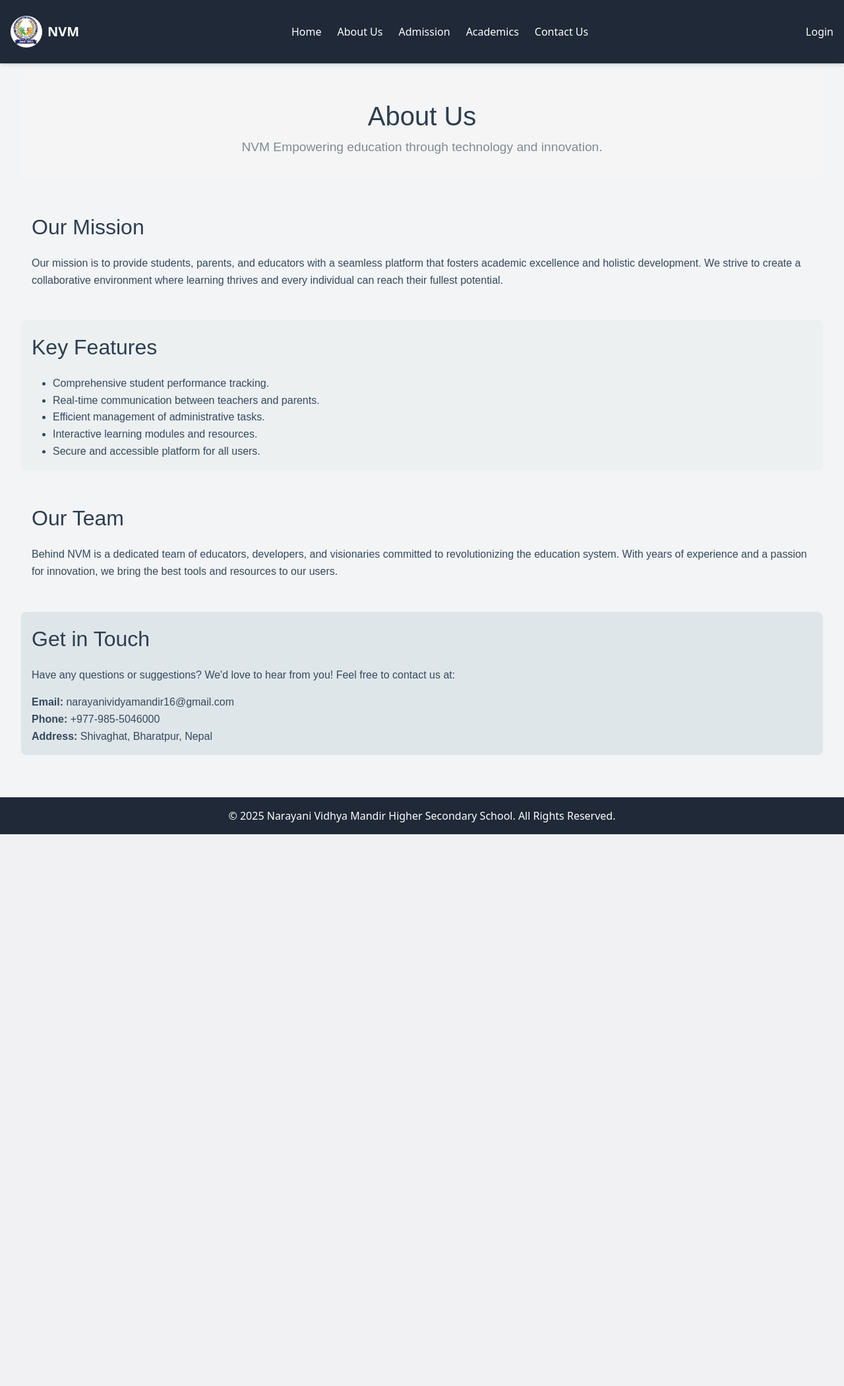
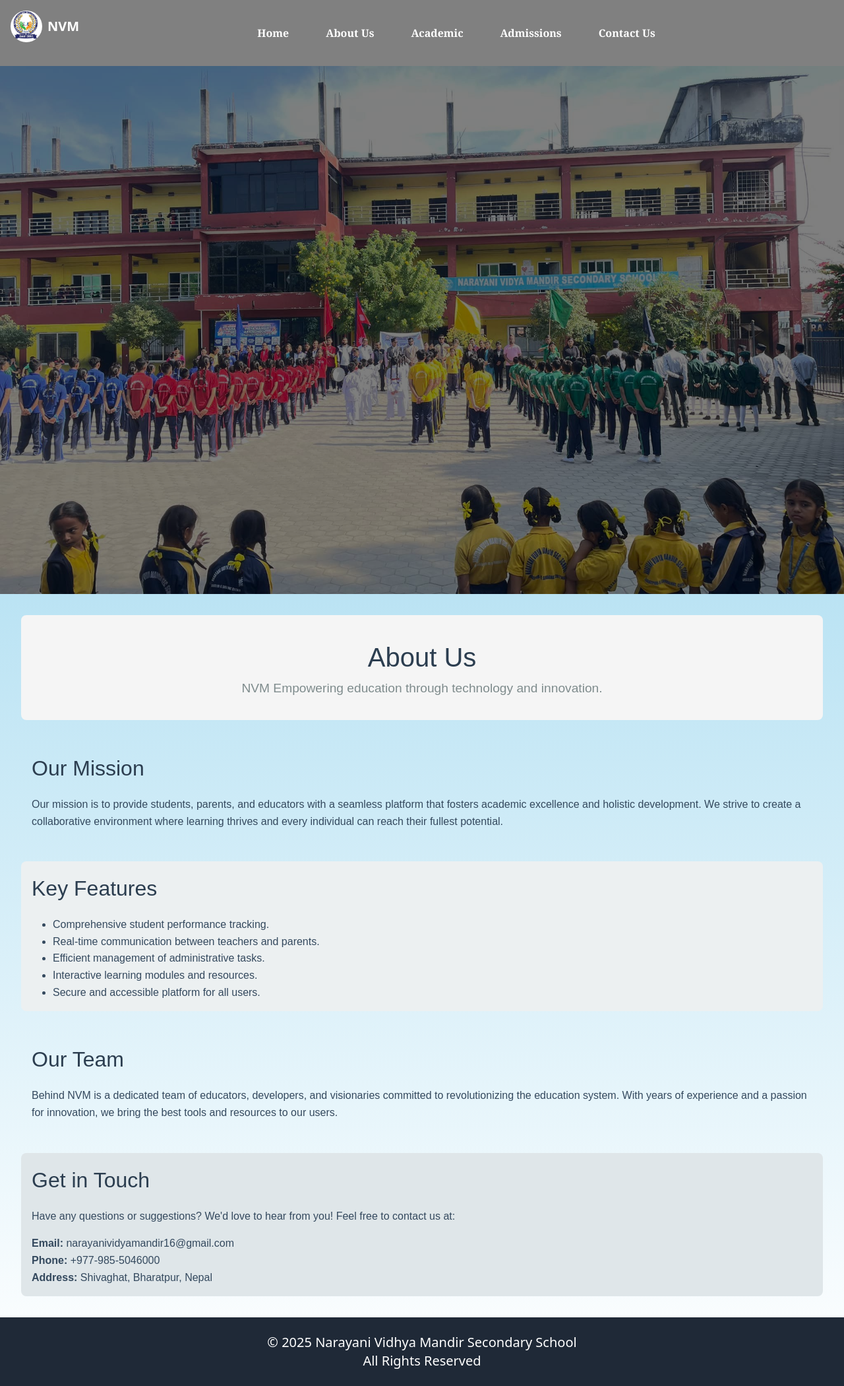
Before and after one commit to cole15sky/NVM-Webapp, a Django app: page /aboutUs/ in a window 1280 px wide. Shown: the whole page at 66% size. Before the commit the page ends 1264 px from the top, so only its background shows below. Run offline with Django 5.2, Linux system fonts and the light colour scheme; some libraries are stand-ins or nearby versions.

Commit message:
refactor: base templates

```diff
--- a/about/templates/about/about.html
+++ b/about/templates/about/about.html
@@ -2,6 +2,15 @@
 {% load static %}
 
 {% block content %}
+<!-- Hero Section -->
+<div class="relative h-screen w-full">
+    <img src="{% static 'app/images/assembly.jpg' %}" alt="Hero Background" class="absolute inset-0 w-full h-full object-cover">
+    <div class="absolute inset-0 bg-black bg-opacity-50"></div>
+    <div class="absolute top-16 left-0 w-full text-center z-10">
+        <h1 class="text-5xl md:text-3xl font-bold tracking-wide text-white uppercase font-serif"></h1>
+    </div>
+</div>
+
 <div class="about-page-container" style="padding: 2rem; font-family: Arial, sans-serif; line-height: 1.6;">
     <div class="hero-section" style="background-color: #f5f5f5; padding: 2rem; text-align: center; border-radius: 8px;">
         <h1 style="font-size: 2.5rem; color: #2c3e50;">About Us</h1>
@@ -50,4 +59,22 @@
         </ul>
     </div>
 </div>
+
+<script>
+    const closeButtons = document.querySelectorAll('.close-btn');
+
+  closeButtons.forEach(button => {
+    button.addEventListener('click', (event) => {
+      const alert = event.target.closest('.alert');
+      if (alert) {
+        alert.style.transition = 'opacity 0.5s';
+        alert.style.opacity = '0';
+
+        setTimeout(() => {
+          alert.remove();
+        }, 500);
+      }
+    });
+  });
+</script>
 {% endblock %}
--- a/home/templates/home/base.html
+++ b/home/templates/home/base.html
@@ -5,15 +5,35 @@
 <head>
     <meta charset="UTF-8">
     <meta name="viewport" content="width=device-width, initial-scale=1.0">
-    <title>NVM-Dj</title>
+    <title>NVMSS</title>
     {% tailwind_css %}
 </head>
-<body class="bg-gray-100 text-gray-800 flex flex-col min-h-screen">
 
-    <!-- Navbar -->
-    <nav class="bg-gray-800 text-white shadow-md fixed top-0 left-0 right-0 z-50">
-        <div class="container mx-auto px-4 py-6 flex items-center justify-between">
+<style>
+
+    .nav {
+        height: 100px;
+        background-color: 	grey;
+        width: 100vw;
+    }
+    .background {
+        background: linear-gradient(to bottom, #87CEEB, #ffffff);
+    }
+    .fix {
+        margin-top: 25px;
+    }
+
+
+</style>
+
+
+<body class="background flex flex-col min-h-screen">
+    <main class="font-sans flex-grow">
+        <nav class="bg-gray-800 nav text-black shadow-md">
+            <div class="container mx-auto px-4 py-4 flex items-center justify-between">
+
                 <!-- Logo -->
+
                 <div class="text-xl font-bold flex items-center">
                     <a href="{% url 'home' %}" class="text-white hover:text-blue-600 flex items-center">
                         <!-- Logo Image -->
@@ -22,59 +42,82 @@
                     </a>
                 </div>
 
-            <!-- Menu for larger screens -->
-            <div class="hidden lg:flex flex-grow items-center justify-center space-x-6">
-                <a href="{% url 'home' %}" class="text-white hover:text-blue-600">Home</a>
-                <a href="{% url 'about' %}" class="text-white hover:text-blue-600">About Us</a>
-                <a href="" class="text-white hover:text-blue-600">Admission</a>
-                <a href="" class="text-white hover:text-blue-600">Academics</a>
-                <a href="" class="text-white hover:text-blue-600">Contact Us</a>
+                <!-- Hamburger Menu (Mobile)
+                <button id="menu-toggle" class="text-white md:hidden mr-4 mt-5 focus:outline-none">
+                    <i class="fa-solid fa-bars fa-xl"></i>
+                </button> -->
+
+                <!-- Desktop Navigation Links -->
+                <ul id="menu" class="hidden md:flex mt-5 space-x-6 items-center justify-center flex-grow font-serif font-semibold text-md">
+                    <li>
+                        <a href="/" class="hover:bg-indigo-700  active text-white hover:text-white px-4 btn active py-2 rounded-md transition">Home</a>
+                    </li>
+                    <li>
+                        <a href="/aboutUs" class="hover:bg-indigo-700  text-white hover:text-white px-4 py-2 rounded-md transition">About Us</a>
+                    </li>
+                    <li>
+                        <a href="" class="hover:bg-indigo-700 text-white hover:text-white px-4 py-2 rounded-md transition">Academic</a>
+                    </li>
+                    <li>
+                        <a href="" class="hover:bg-indigo-700 text-white hover:text-white px-4 py-2 rounded-md transition">Admissions</a>
+                    </li>
+                    <li>
+                        <a href="" class="hover:bg-indigo-700 text-white hover:text-white px-4 py-2 rounded-md transition">Contact Us</a>
+                    </li>
+
+                </ul>
             </div>
 
-            <!-- Cart Icon on the Right -->
-            <div class="hidden lg:flex items-center">
-                <a href="" class="flex items-center space-x-2 text-white hover:text-blue-600">
-                    <i class="fa-solid fa-user-chef"></i>
-                    <span>Login</span>
-                </a>
+            <!-- Mobile Dropdown -->
+            <div id="mobile-menu" class="hidden fixed inset-0 bg-indigo-800 text-white shadow-md md:hidden z-50">
+                <ul class="flex flex-col space-y-4 py-4 px-6 h-full items-center justify-center">
+                    <li>
+                        <a href="/" class="hover:bg-indigo-700 px-4 py-2 rounded-md transition block">Home</a>
+                    </li>
+                    <li>
+                        <a href="/aboutUs" class="hover:bg-indigo-700 px-4 py-2 rounded-md transition block">About Us</a>
+                    </li>
+                    <li>
+                        <a href="" class="hover:bg-indigo-700 px-4 py-2 rounded-md transition block">Academic</a>
+                    </li>
+                    <li>
+                        <a href="" class="hover:bg-indigo-700 px-4 py-2 rounded-md transition block">Admissions</a>
+                    </li>
+                    <li>
+                        <a href="" class="hover:bg-indigo-700 px-4 py-2 rounded-md transition block">Contact Us</a>
+                    </li>
+                </ul>
             </div>
 
-            <!-- Hamburger Menu for Mobile -->
-            <button id="menu-toggle" class="lg:hidden text-white focus:outline-none">
-                <i class="fa-solid fa-bars fa-xl"></i>
-            </button>
-        </div>
-
-        <!-- Mobile Menu -->
-        <div id="mobile-menu" class="hidden bg-gray-800 text-white">
-            <ul class="flex flex-col space-y-4 py-4 px-6">
-                <li><a href="{% url 'home' %}" class="hover:bg-gray-700 px-4 py-2 rounded-md transition block">Home</a></li>
-                <li><a href="{% url 'about' %}" class="hover:bg-gray-700 px-4 py-2 rounded-md transition block">About Us</a></li>
-            </ul>
-        </div>
         </nav>
 
-    <!-- Adjust padding to avoid content being hidden by fixed navbar -->
-    <main class="flex-grow container mx-auto mt-20">
+        <!-- Content Section -->
         {% block content %}
+
         {% endblock %}
-    </main>
 
         <!-- Footer -->
-    <footer class="bg-gray-800 text-white py-4 mt-8">
-        <div class="container mx-auto text-center">
-            <p>&copy; 2025 Narayani Vidhya Mandir Higher Secondary School. All Rights Reserved.</p>
+        <footer class="bg-gray-800 text-white py-6 mt-auto"> <!-- Updated: Added mt-auto -->
+            <div class="container mx-auto md:text-xl text-sm text-center">
+                <p>&copy; 2025 Narayani Vidhya Mandir Secondary School</p>
+                <p>All Rights Reserved</p>
             </div>
         </footer>
 
+    </main>
+<!--
     <script>
-        // Mobile menu toggle
-        const menuToggle = document.getElementById('menu-toggle');
-        const mobileMenu = document.getElementById('mobile-menu');
-        menuToggle.addEventListener('click', () => {
-            mobileMenu.classList.toggle('hidden');
+        const menuToggle = document.getElementById("menu-toggle");
+        const desktopMenu = document.getElementById("menu");
+        const mobileMenu = document.getElementById("mobile-menu");
+
+        menuToggle.addEventListener("click", () => {
+            mobileMenu.classList.toggle("hidden");
+            desktopMenu.classList.add("hidden");
         });
-    </script>
+    </script> -->
 
 </body>
+
+
 </html>
--- a/home/templates/home/home.html
+++ b/home/templates/home/home.html
@@ -7,7 +7,7 @@
     <img src="{% static 'app/images/nvm_scouts.jpg' %}" alt="Hero Background" class="absolute inset-0 w-full h-full object-cover">
     <div class="absolute inset-0 bg-black bg-opacity-50"></div>
     <div class="absolute top-16 left-0 w-full text-center z-10">
-        <h1 class="text-5xl md:text-3xl font-bold tracking-wide text-white uppercase font-serif">Welcome to Narayani Vidhya Mandir Secondary School</h1>
+        <h1 class=" text-5xl md:text-3xl font-bold tracking-wide text-white uppercase font-serif">Welcome to Narayani Vidhya Mandir Secondary School</h1>
     </div>
 </div>
 
--- a/theme/static/css/dist/styles.css
+++ b/theme/static/css/dist/styles.css
@@ -896,6 +896,26 @@ select {
   margin-top: 5rem;
 }
 
+.mr-4 {
+  margin-right: 1rem;
+}
+
+.mt-5 {
+  margin-top: 1.25rem;
+}
+
+.mt-auto {
+  margin-top: auto;
+}
+
+.mt-1 {
+  margin-top: 0.25rem;
+}
+
+.mt-3 {
+  margin-top: 0.75rem;
+}
+
 .block {
   display: block;
 }
@@ -1305,6 +1340,10 @@ select {
   font-family: ui-serif, Georgia, Cambria, "Times New Roman", Times, serif;
 }
 
+.font-sans {
+  font-family: ui-sans-serif, system-ui, sans-serif, "Apple Color Emoji", "Segoe UI Emoji", "Segoe UI Symbol", "Noto Color Emoji";
+}
+
 .text-2xl {
   font-size: 1.5rem;
   line-height: 2rem;
@@ -1423,6 +1462,11 @@ select {
 .text-gray-500 {
   --tw-text-opacity: 1;
   color: rgb(107 114 128 / var(--tw-text-opacity, 1));
+}
+
+.text-black {
+  --tw-text-opacity: 1;
+  color: rgb(0 0 0 / var(--tw-text-opacity, 1));
 }
 
 .opacity-0 {
@@ -1581,6 +1645,14 @@ select {
 }
 
 @media (min-width: 768px) {
+  .md\:flex {
+    display: flex;
+  }
+
+  .md\:hidden {
+    display: none;
+  }
+
   .md\:grid-cols-2 {
     grid-template-columns: repeat(2, minmax(0, 1fr));
   }
```
Also changed, not shown: other parts of theme/static/css/dist/styles.css (+35 -0 lines), db.sqlite3, home/migrations/0004_delete_customuser.py (added). Lines whose indentation alone changed are shown as unchanged.
